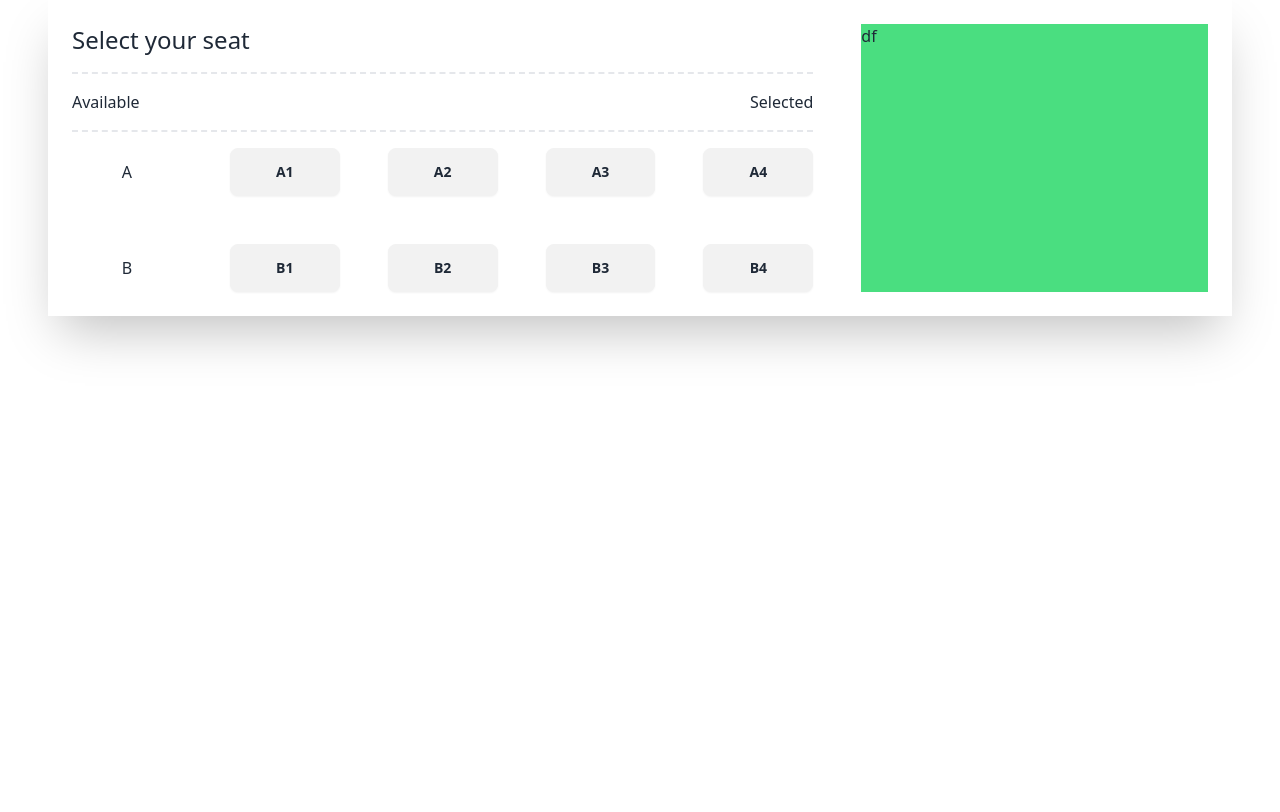
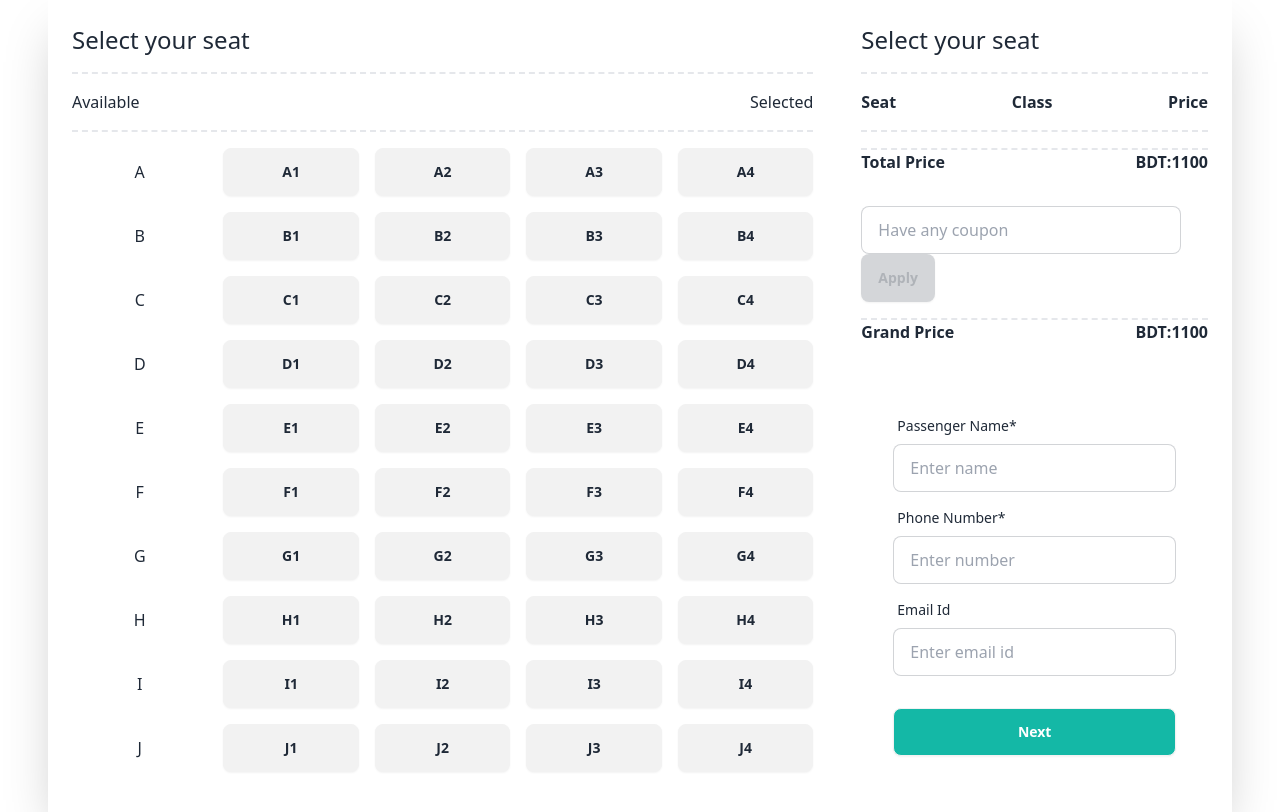
Before and after one commit to HabiburRahman02/ticket-booking-using-dom, a plain HTML site: page index.html in a window 1280 px wide. Drawn offline with nearby package versions, Linux system fonts and the light colour scheme.

Commit message:
input form submition

```diff
--- a/index.html
+++ b/index.html
@@ -20,7 +20,7 @@
             </div>
 
             <!-- ticket start -->
-            <div class="grid grid-cols-5 gap-12">
+            <div class="grid grid-cols-5 gap-4">
                 <button>A</button>
                 <button class="btn hover:bg-green-500">A1</button>
                 <button class="btn hover:bg-green-500">A2</button>
@@ -31,11 +31,106 @@
                 <button class="btn hover:bg-green-500">B2</button>
                 <button class="btn hover:bg-green-500">B3</button>
                 <button class="btn hover:bg-green-500">B4</button>
+                <button>C</button>
+                <button class="btn hover:bg-green-500">C1</button>
+                <button class="btn hover:bg-green-500">C2</button>
+                <button class="btn hover:bg-green-500">C3</button>
+                <button class="btn hover:bg-green-500">C4</button>
+                <button>D</button>
+                <button class="btn hover:bg-green-500">D1</button>
+                <button class="btn hover:bg-green-500">D2</button>
+                <button class="btn hover:bg-green-500">D3</button>
+                <button class="btn hover:bg-green-500">D4</button>
+                <button>E</button>
+                <button class="btn hover:bg-green-500">E1</button>
+                <button class="btn hover:bg-green-500">E2</button>
+                <button class="btn hover:bg-green-500">E3</button>
+                <button class="btn hover:bg-green-500">E4</button>
+                <button>F</button>
+                <button class="btn hover:bg-green-500">F1</button>
+                <button class="btn hover:bg-green-500">F2</button>
+                <button class="btn hover:bg-green-500">F3</button>
+                <button class="btn hover:bg-green-500">F4</button>
+                <button>G</button>
+                <button class="btn hover:bg-green-500">G1</button>
+                <button class="btn hover:bg-green-500">G2</button>
+                <button class="btn hover:bg-green-500">G3</button>
+                <button class="btn hover:bg-green-500">G4</button>
+                <button>H</button>
+                <button class="btn hover:bg-green-500">H1</button>
+                <button class="btn hover:bg-green-500">H2</button>
+                <button class="btn hover:bg-green-500">H3</button>
+                <button class="btn hover:bg-green-500">H4</button>
+                <button>I</button>
+                <button class="btn hover:bg-green-500">I1</button>
+                <button class="btn hover:bg-green-500">I2</button>
+                <button class="btn hover:bg-green-500">I3</button>
+                <button class="btn hover:bg-green-500">I4</button>
+                <button>J</button>
+                <button class="btn hover:bg-green-500">J1</button>
+                <button class="btn hover:bg-green-500">J2</button>
+                <button class="btn hover:bg-green-500">J3</button>
+                <button class="btn hover:bg-green-500">J4</button>
             </div>
             <!-- ticket end -->
         </div>
-        <div class="bg-green-400">
-            df
+        <div class="space-y-4">
+            <h3 class="text-2xl border-b-2 border-dashed pb-4">Select your seat</h3>
+            <div class="font-bold flex justify-between border-b-2 border-dashed pb-4">
+                <p>Seat</p>
+                <p>Class</p>
+                <p>Price</p>
+            </div>
+            <div class="font-bold flex justify-between border-t-2 border-dashed pb-4">
+                <p>Total Price</p>
+                <p>BDT:<span>1100</span></p>
+            </div>
+            <div>
+                <input type="text" placeholder="Have any coupon" class="input input-bordered w-full max-w-xs" />
+                <button class="btn bg-teal-500 text-white" disabled>Apply</button>
+            </div>
+            <div class="font-bold flex justify-between border-t-2 border-dashed pb-4">
+                <p>Grand Price</p>
+                <p>BDT:<span>1100</span></p>
+            </div>
+            <div class="w-full">
+                <form class="card-body">
+                    <div class="form-control">
+                        <label class="label">
+                            <span class="label-text">Passenger Name*</span>
+                        </label>
+                        <input type="text" placeholder="Enter name" class="input input-bordered" required />
+                    </div>
+                    <div class="form-control">
+                        <label class="label">
+                            <span class="label-text">Phone Number*</span>
+                        </label>
+                        <input type="number" placeholder="Enter number" class="input input-bordered" required />
+                    </div>
+                    <div class="form-control">
+                        <label class="label">
+                            <span class="label-text">Email Id</span>
+                        </label>
+                        <input type="text" placeholder="Enter email id" class="input input-bordered" required />
+                    </div>
+                    <div class="form-control mt-6">
+                        <!-- Open the modal using ID.showModal() method -->
+                        <button class="btn bg-teal-500 text-white" onclick="my_modal_5.showModal()">Next</button>
+                        <dialog id="my_modal_5" class="modal modal-bottom sm:modal-middle">
+                            <div class="modal-box">
+                                <h3 class="text-lg font-bold">Hello!</h3>
+                                <p class="py-4">Press ESC key or click the button below to close</p>
+                                <div class="modal-action">
+                                    <form method="dialog">
+                                        <!-- if there is a button in form, it will close the modal -->
+                                        <button class="btn">Close</button>
+                                    </form>
+                                </div>
+                            </div>
+                        </dialog>
+                    </div>
+                </form>
+            </div>
         </div>
     </div>
     <!-- seat section end -->
```
